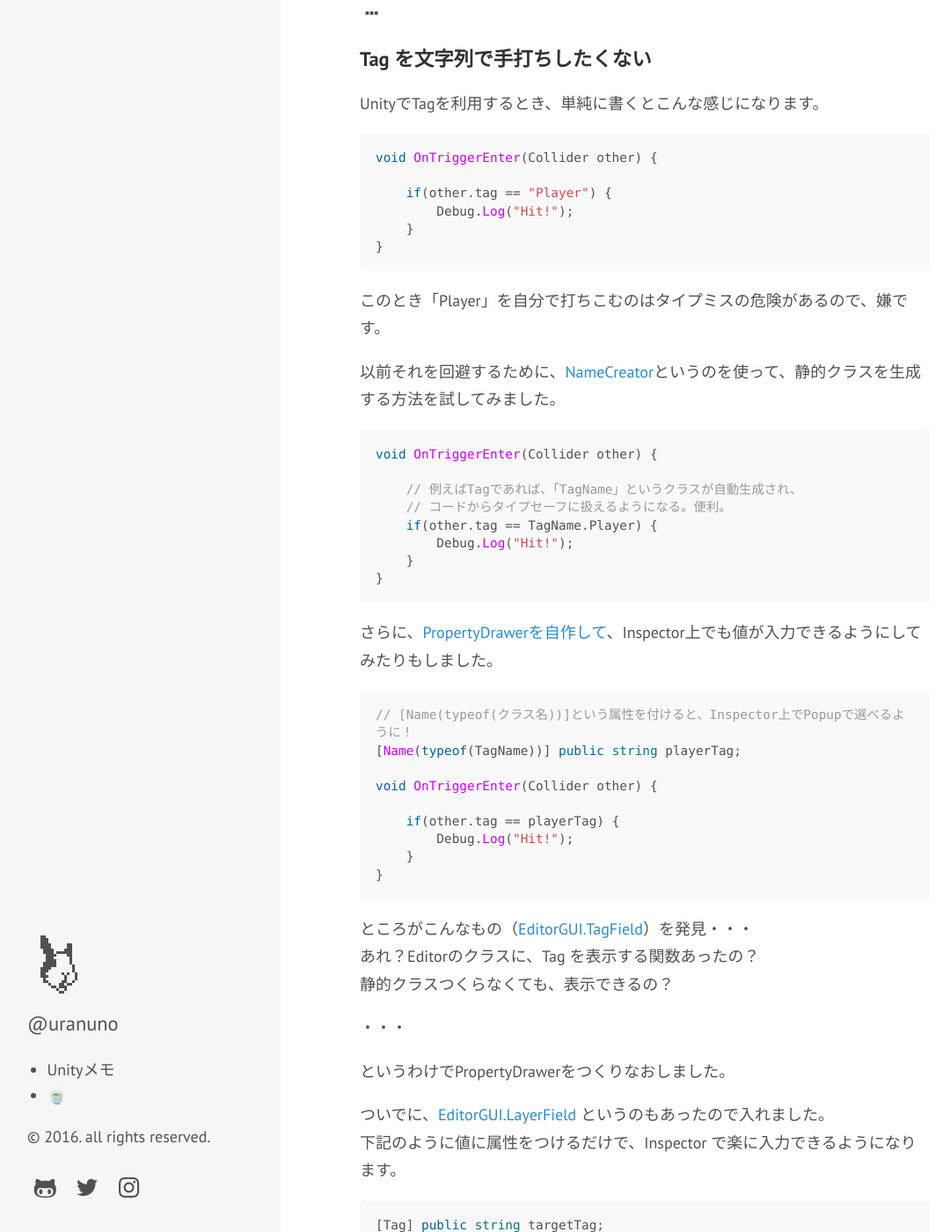
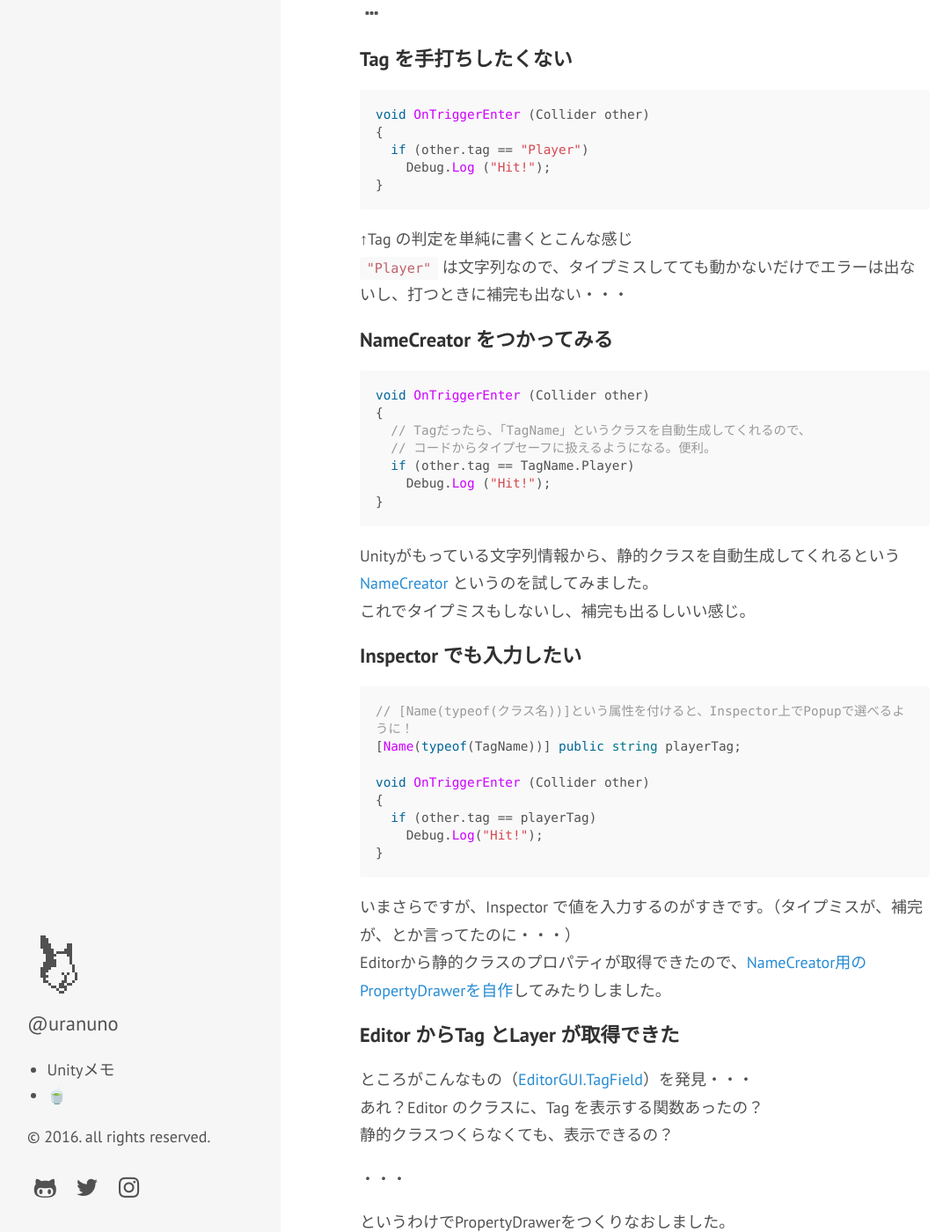
Before and after one commit to uranuno/uranuno.github.io, a Jekyll site: the page built from posts/unity/_posts/2014-12-26-tag-and-layer-attribute.md, in a window 1280 px wide and 1400 px high, scrolled down 783 px. Shown: the whole window at 88% size, without its empty margins (5-1085 px from the left). Built offline with Jekyll 4.4.1, drawn with Linux system fonts in a browser that asks for light colours; emoji names are drawn with the system emoji font; a script that is not in the unit is left out; comment, search, counter and statistics services are not loaded; some of the changed text lies outside the part shown.

Commit message:
手直し

````diff
--- a/posts/unity/_posts/2014-12-26-tag-and-layer-attribute.md
+++ b/posts/unity/_posts/2014-12-26-tag-and-layer-attribute.md
@@ -21,80 +21,88 @@ public string targetTag;
 public int targetLayer;
 ```
 
-Unity で、Tag やLayer をInspector から楽に入力できるように、PropertyDrawer をつくりました。
+Unity で、Tag とLayer をInspector から楽に入力できるように、PropertyDrawer をつくりました。
 
-[uranuno/MyUnityUtils #TagAndLayerAttribute](https://github.com/uranuno/MyUnityUtils#tag-and-layer-attribute)
+[{{ page.refs[0].title[0] }}]({{ page.refs[0].url }})
 
 <!-- more -->
 
-Tag を文字列で手打ちしたくない
-------------------------------
-UnityでTagを利用するとき、単純に書くとこんな感じになります。
-
+Tag を手打ちしたくない
+----------------------
 ```csharp
-void OnTriggerEnter(Collider other) {
-
-    if(other.tag == "Player") {
-        Debug.Log("Hit!");
-    }
+void OnTriggerEnter (Collider other)
+{
+  if (other.tag == "Player")
+    Debug.Log ("Hit!");
 }
 ```
 
-このとき「Player」を自分で打ちこむのはタイプミスの危険があるので、嫌です。
+↑Tag の判定を単純に書くとこんな感じ
+`"Player"` は文字列なので、タイプミスしてても動かないだけでエラーは出ないし、打つときに補完も出ない・・・
 
-以前それを回避するために、[NameCreator](https://github.com/anchan828/namecreator)というのを使って、静的クラスを生成する方法を試してみました。
 
+NameCreator をつかってみる
+--------------------------
 ```csharp
-void OnTriggerEnter(Collider other) {
-
-    // 例えばTagであれば、「TagName」というクラスが自動生成され、
-    // コードからタイプセーフに扱えるようになる。便利。
-    if(other.tag == TagName.Player) {
-        Debug.Log("Hit!");
-    }
+void OnTriggerEnter (Collider other)
+{
+  // Tagだったら、「TagName」というクラスを自動生成してくれるので、
+  // コードからタイプセーフに扱えるようになる。便利。
+  if (other.tag == TagName.Player)
+    Debug.Log ("Hit!");
 }
 ```
 
-さらに、[PropertyDrawerを自作して](https://gist.github.com/uranuno/8be43847015f5e25cf17)、Inspector上でも値が入力できるようにしてみたりもしました。
+Unityがもっている文字列情報から、静的クラスを自動生成してくれるという[NameCreator]({{ page.refs[1].url }}) というのを試してみました。
+これでタイプミスもしないし、補完も出るしいい感じ。
 
+
+Inspector でも入力したい
+------------------------
 ```csharp
 // [Name(typeof(クラス名))]という属性を付けると、Inspector上でPopupで選べるように！
 [Name(typeof(TagName))] public string playerTag;
 
-void OnTriggerEnter(Collider other) {
-
-    if(other.tag == playerTag) {
-        Debug.Log("Hit!");
-    }
+void OnTriggerEnter (Collider other)
+{
+  if (other.tag == playerTag)
+    Debug.Log("Hit!");
 }
 ```
 
-ところがこんなもの（[EditorGUI.TagField](http://docs.unity3d.com/ScriptReference/EditorGUI.TagField.html)）を発見・・・
-あれ？Editorのクラスに、Tag を表示する関数あったの？
+いまさらですが、Inspector で値を入力するのがすきです。（タイプミスが、補完が、とか言ってたのに・・・）
+Editorから静的クラスのプロパティが取得できたので、[NameCreator用のPropertyDrawerを自作](https://gist.github.com/uranuno/8be43847015f5e25cf17)してみたりしました。
+
+
+Editor からTag とLayer が取得できた
+-----------------------------------
+ところがこんなもの（[EditorGUI.TagField]({{ page.refs[2].url }})）を発見・・・
+あれ？Editor のクラスに、Tag を表示する関数あったの？
 静的クラスつくらなくても、表示できるの？
 
 ・・・
 
 というわけでPropertyDrawerをつくりなおしました。
 
-ついでに、[EditorGUI.LayerField](http://docs.unity3d.com/ScriptReference/EditorGUI.LayerField.html) というのもあったので入れました。
+ついでに、[EditorGUI.LayerField]({{ page.refs[3].url }}) というのもあったので入れました。
 下記のように値に属性をつけるだけで、Inspector で楽に入力できるようになります。
 
 ```csharp
 [Tag] public string targetTag;
 [Layer] public int targetLayer;
 
-void OnTriggerEnter(Collider other) {
-
-    if(other.tag == targetTag) {
-        Debug.Log("Hit!");
-        // 別レイヤーに移動するとか
-        other.gameObject.layer = targetLayer;
-    }
+void OnTriggerEnter (Collider other)
+{
+  if (other.tag == targetTag)
+  {
+    Debug.Log("Hit!");
+    // 別レイヤーに移動するとか
+    other.gameObject.layer = targetLayer;
+  }
 }
 ```
 
 ![Tag Attribute](https://uranuno.github.io/MyUnityUtils/tagandlayer-tag.png)
 ![Layer Attribute](https://uranuno.github.io/MyUnityUtils/tagandlayer-layer.png)
 
-静的クラス生成方式は結構大掛かりなので、TagとLayerのみでいい、Inspectorで入力するからコード補完もいらない、という場合はこれだけでいいかもしれません。
+静的クラス生成方式は結構大掛かりなので、TagとLayerのみでいい、Inspectorで入力するからコード補完もいらない、という場合はこれだけでいいのかも。
````
Also changed, not shown: posts/unity/_posts/2015-03-10-play-recorder.md (+10 -11 lines), posts/unity/_posts/2015-04-16-min-max-range-attribute.md (+15 -14 lines), posts/unity/_posts/2016-07-11-playerprefs-data.md (+12 -11 lines).
